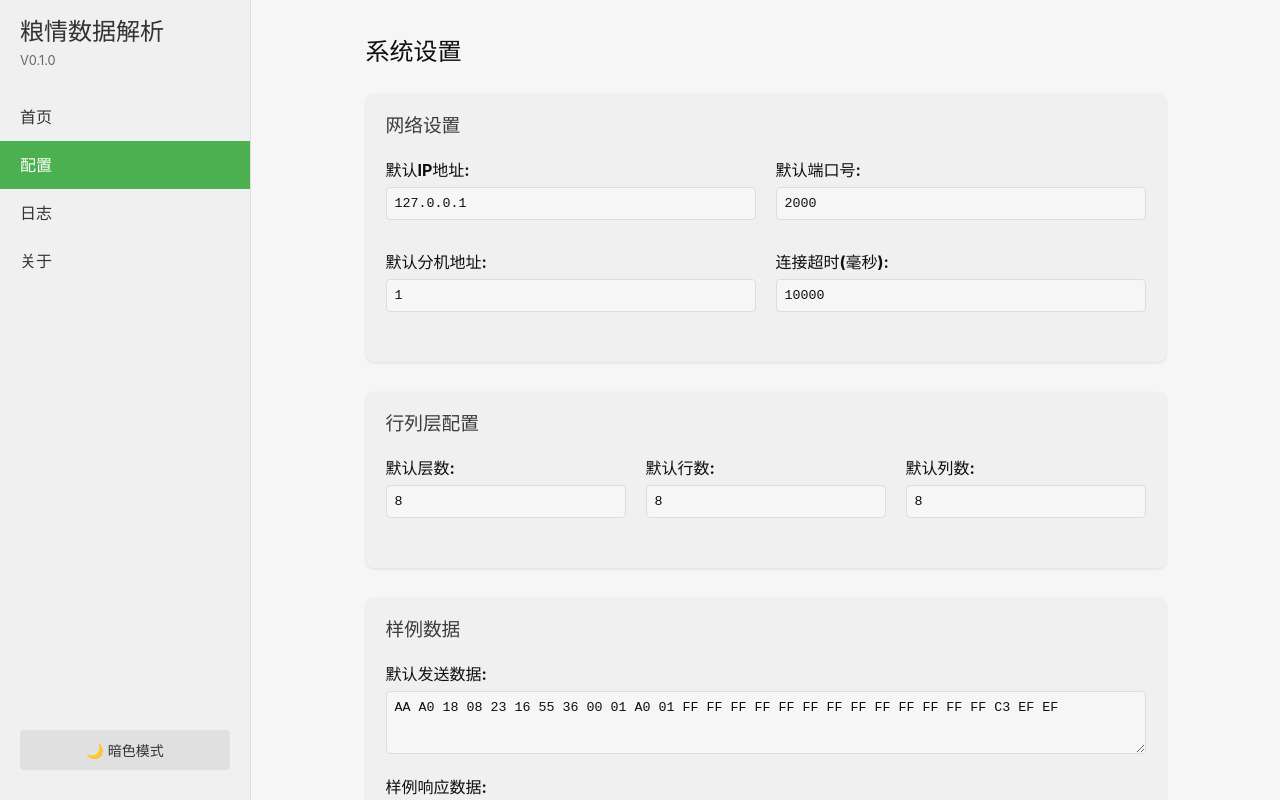
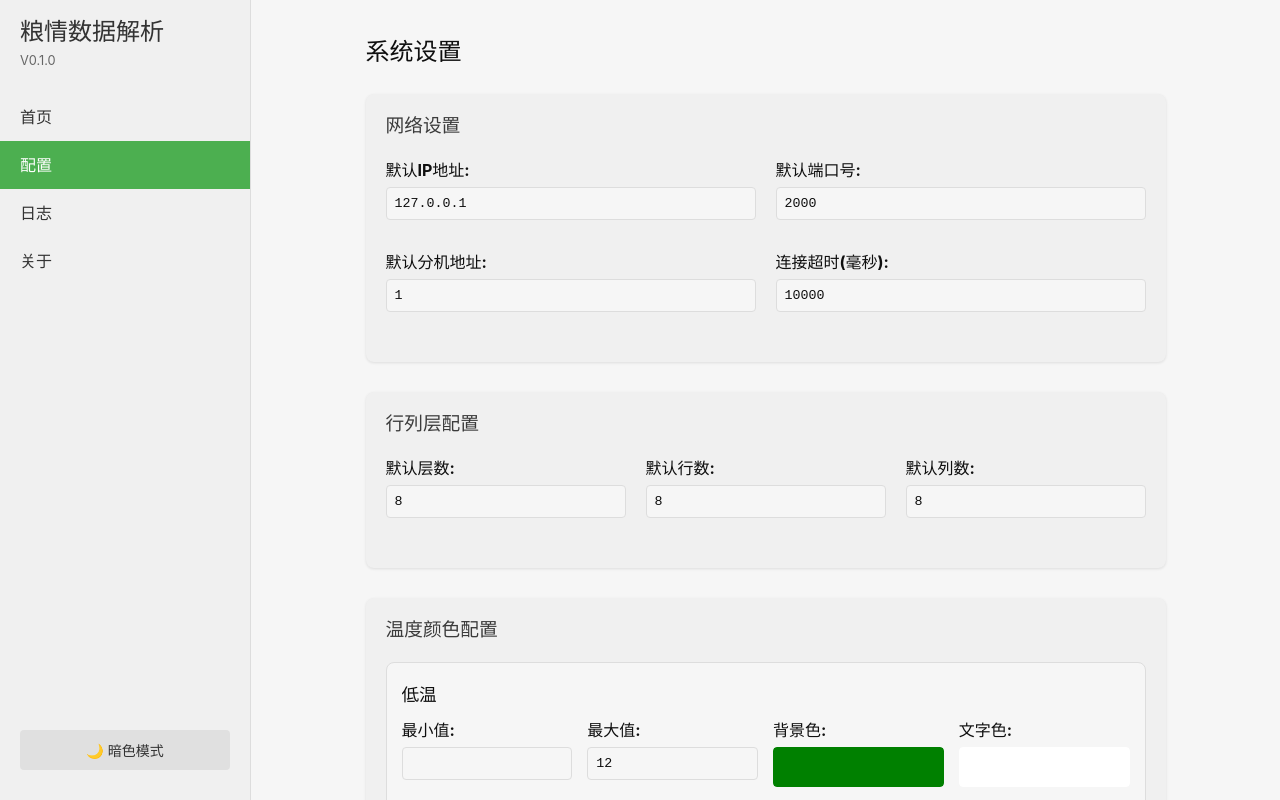
Before and after one commit to sangskf/grain_reslove, a Vue app: page / in a window 1280 px wide. Both pictures are taken after a click on the element "配置". Built offline with nearby package versions, Linux system fonts and the light colour scheme.

Commit message:
修改温度颜色配置

```diff
--- a/package.json
+++ b/package.json
@@ -20,6 +20,7 @@
     "@tauri-apps/plugin-process": "^2.2.1",
     "@tauri-apps/plugin-updater": "^2.7.1",
     "@tauri-apps/plugin-websocket": "^2.3.0",
+    "pinia": "^3.0.2",
     "vue": "^3.5.13"
   },
   "devDependencies": {
--- a/src/components/EnvironmentData.vue
+++ b/src/components/EnvironmentData.vue
@@ -7,7 +7,7 @@
         <div class="env-values">
           <div class="temp-value" v-if="envData.indoorTemp !== null">
             <span class="label">温度:</span>
-            <span class="value" :class="getTemperatureClass(envData.indoorTemp)">
+            <span class="value" :style="getTemperatureStyle(envData.indoorTemp)">
               {{ envData.indoorTemp }}℃
             </span>
           </div>
@@ -24,7 +24,7 @@
         <div class="env-values">
           <div class="temp-value" v-if="envData.outdoorTemp !== null">
             <span class="label">温度:</span>
-            <span class="value" :class="getTemperatureClass(envData.outdoorTemp)">
+            <span class="value" :style="getTemperatureStyle(envData.outdoorTemp)">
               {{ envData.outdoorTemp }}℃
             </span>
           </div>
@@ -40,8 +40,15 @@
 </template>
 
 <script>
+import { DEFAULT_CONFIG } from '../utils/dataSample';
+import { useConfigStore } from '../stores/config';
+
 export default {
   name: 'EnvironmentData',
+  setup() {
+    const configStore = useConfigStore();
+    return { configStore };
+  },
   props: {
     envData: {
       type: Object,
@@ -52,6 +59,10 @@ export default {
         outdoorTemp: null,
         outdoorHumidity: null
       })
+    },
+    config: {
+      type: Object,
+      default: () => DEFAULT_CONFIG
     }
   },
   computed: {
@@ -66,12 +77,28 @@ export default {
     }
   },
   methods: {
-    getTemperatureClass(temp) {
-      if (temp > 35) return 'temp-very-high';
-      if (temp > 25) return 'temp-high';
-      if (temp < 0) return 'temp-very-low';
-      if (temp < 10) return 'temp-low';
-      return 'temp-normal';
+    getTemperatureStyle(temp) {
+      if (temp === null || temp === undefined || temp === -100) {
+        const invalid = this.config.temperatureConfig.invalid;
+        return {
+          backgroundColor: invalid.color,
+          color: invalid.textColor
+        };
+      }
+
+      for (const range of this.config.temperatureConfig.ranges) {
+        if (temp >= range.min && temp < range.max) {
+          return {
+            backgroundColor: range.color,
+            color: range.textColor
+          };
+        }
+      }
+
+      return {
+        backgroundColor: this.config.temperatureConfig.invalid.color,
+        color: this.config.temperatureConfig.invalid.textColor
+      };
     }
   }
 };
@@ -143,29 +170,11 @@ h3 {
   border-radius: 3px;
 }
 
-.temp-very-high {
-  background-color: var(--temp-very-high-bg, #ffcccc);
-  color: var(--temp-very-high-text, #cc0000);
-}
-
-.temp-high {
-  background-color: var(--temp-high-bg, #fff0cc);
-  color: var(--temp-high-text, #cc6600);
-}
-
-.temp-normal {
-  background-color: var(--temp-normal-bg, #e8f5e9);
-  color: var(--temp-normal-text, #2e7d32);
-}
-
-.temp-low {
-  background-color: var(--temp-low-bg, #e3f2fd);
-  color: var(--temp-low-text, #0d47a1);
-}
-
-.temp-very-low {
-  background-color: var(--temp-very-low-bg, #e0f7fa);
-  color: var(--temp-very-low-text, #006064);
+.value {
+  font-weight: bold;
+  padding: 3px 8px;
+  border-radius: 3px;
+  transition: all 0.3s ease;
 }
 
 .no-data {
--- a/src/components/Temperature3DView.vue
+++ b/src/components/Temperature3DView.vue
@@ -107,6 +107,11 @@
 
 <script setup>
 import { ref, watch, onMounted } from 'vue'
+import { DEFAULT_CONFIG } from '../utils/dataSample';
+import { useConfigStore } from '../stores/config';
+
+// 获取配置store
+const configStore = useConfigStore();
 
 // define props
 const props = defineProps({
@@ -114,24 +119,11 @@ const props = defineProps({
   layers: { type: Number, required: false, default: 8 },
   rows: { type: Number, required: false, default: 8 },
   columns: { type: Number, required: false, default: 8 },
-  darkMode: { type: Boolean, required: false, default: false }
+  darkMode: { type: Boolean, required: false, default: false },
+  config: { type: Object, default: () => DEFAULT_CONFIG }
 })
 
 // reactive state
-const colors = [
-  'rgba(0, 150, 0, 1)',    // 绿色 - 12以下
-  'rgba(255, 215, 0, 1)',  // 黄色 - 12-16
-  'rgba(165, 42, 42, 1)',  // 棕色 - 16-30
-  'rgba(255, 0, 0, 1)',    // 红色 - 30以上
-  'rgba(207, 207, 207, 1)' // 默认/故障
-]
-const darkModeColors = [
-  'rgba(0, 150, 0, 1)',    // 绿色 - 12以下
-  'rgba(255, 215, 0, 1)',  // 黄色 - 12-16
-  'rgba(165, 42, 42, 1)',  // 棕色 - 16-30
-  'rgba(255, 0, 0, 1)',    // 红色 - 30以上
-  'rgba(150, 150, 150, 1)' // 默认/故障
-]
 const countInfo = ref({})
 const layerDatas = ref([])
 const storeyInfos = ref([])
@@ -144,33 +136,32 @@ const rowVisibility = ref([])
 
 // utility functions
 function getColor(temp) {
-  // 温度颜色对应:
-  // 12以下: 绿色
-  // 12-16: 黄色
-  // 16-30: 棕色
-  // 30以上: 红色
-  if (temp >= 30) {
-    return "#ff0000"; // 红色 - 30以上
-  } else if (temp >= 16) {
-    return "#8B4513"; // 棕色 - 16-30
-  } else if (temp >= 12) {
-    return "#FFD700"; // 黄色 - 12-16
-  } else {
-    return "#008000"; // 绿色 - 12以下
+  if (temp === null || temp === undefined || temp === -100) {
+    return props.config.temperatureConfig.invalid.color;
   }
+
+  for (const range of props.config.temperatureConfig.ranges) {
+    if (temp >= range.min && temp < range.max) {
+      return range.color;
+    }
+  }
+
+  return props.config.temperatureConfig.invalid.color;
 }
 
 // Function to get text color for temperatures in the table
 function getTextColorForTemp(temp) {
-  if (temp >= 30) {
-    return "#ff0000"; // 红色 - 30以上
-  } else if (temp >= 16) {
-    return "#8B4513"; // 棕色 - 16-30
-  } else if (temp >= 12) {
-    return "#FFD700"; // 黄色 - 12-16
-  } else {
-    return "#008000"; // 绿色 - 12以下
+  if (temp === null || temp === undefined || temp === -100) {
+    return props.config.temperatureConfig.invalid.textColor;
   }
+
+  for (const range of props.config.temperatureConfig.ranges) {
+    if (temp >= range.min && temp < range.max) {
+      return range.color;
+    }
+  }
+
+  return props.config.temperatureConfig.invalid.textColor;
 }
 
 // keep one decimal place when formatting numbers
@@ -263,7 +254,7 @@ function processTemperatures() {
 
 // Watch for temperature data changes from parent
 watch(
-  () => [props.temperatures, props.layers, props.rows, props.columns, props.darkMode],
+  () => [props.temperatures, props.layers, props.rows, props.columns, props.darkMode, configStore.config],
   () => {
     processTemperatures();
   },
--- a/src/components/TemperatureTable.vue
+++ b/src/components/TemperatureTable.vue
@@ -5,7 +5,7 @@
     <div class="temperature-grid">
       <div v-for="(item, index) in temperatures" :key="index" class="grid-cell">
         <div class="sensor-id">传感器 #{{ item.sensorId }}</div>
-        <div class="temperature-value" :class="getTemperatureClass(item.temperature)">
+        <div class="temperature-value" :style="getTemperatureStyle(item.temperature)">
           {{ item.temperature.toFixed(1) }} ℃
         </div>
       </div>
@@ -22,12 +22,23 @@
 </template>
 
 <script>
+import { DEFAULT_CONFIG } from '../utils/dataSample';
+import { useConfigStore } from '../stores/config';
+
 export default {
   name: 'TemperatureTable',
+  setup() {
+    const configStore = useConfigStore();
+    return { configStore };
+  },
   props: {
     temperatures: {
       type: Array,
       required: true
+    },
+    config: {
+      type: Object,
+      default: () => DEFAULT_CONFIG
     }
   },
   computed: {
@@ -51,17 +62,29 @@ export default {
     }
   },
   methods: {
-    // 根据温度值获取样式类
-    getTemperatureClass(temp) {
-      if (temp >= 30) {
-        return 'very-high-temp';
-      } else if (temp >= 16) {
-        return 'high-temp';
-      } else if (temp >= 12) {
-        return 'medium-temp';
-      } else {
-        return 'low-temp';
+    // 根据温度值获取样式
+    getTemperatureStyle(temp) {
+      if (temp === null || temp === undefined || temp === -100) {
+        const invalid = this.config.temperatureConfig.invalid;
+        return {
+          backgroundColor: invalid.color,
+          color: invalid.textColor
+        };
       }
+
+      for (const range of this.config.temperatureConfig.ranges) {
+        if (temp >= range.min && temp < range.max) {
+          return {
+            backgroundColor: range.color,
+            color: range.textColor
+          };
+        }
+      }
+
+      return {
+        backgroundColor: this.config.temperatureConfig.invalid.color,
+        color: this.config.temperatureConfig.invalid.textColor
+      };
     }
   }
 };
@@ -116,24 +139,10 @@ h3 {
 }
 
 /* 温度级别颜色 */
-.temperature-grid .very-high-temp {
-  background-color: #ff0000;
-  color: white;
-}
-
-.temperature-grid .high-temp {
-  background-color: #8B4513;
-  color: white;
-}
-
-.temperature-grid .medium-temp {
-  background-color: #FFD700;
-  color: black;
-}
-
-.temperature-grid .low-temp {
-  background-color: #008000;
-  color: white;
+.temperature-value {
+  padding: 8px;
+  border-radius: 4px;
+  transition: all 0.3s ease;
 }
 
 .temperature-stats {
--- /dev/null
+++ b/src/stores/config.js
@@ -0,0 +1,41 @@
+import { defineStore } from 'pinia'
+import { DEFAULT_CONFIG } from '../utils/dataSample'
+
+export const useConfigStore = defineStore('config', {
+  state: () => ({
+    config: { ...DEFAULT_CONFIG }
+  }),
+
+  actions: {
+    updateConfig(newConfig) {
+      this.config = { ...newConfig }
+    },
+
+    loadConfig() {
+      try {
+        const savedConfig = localStorage.getItem('appConfig')
+        if (savedConfig) {
+          const parsedConfig = JSON.parse(savedConfig)
+          if (typeof parsedConfig === 'object' && parsedConfig !== null) {
+            this.config = {
+              ...DEFAULT_CONFIG,
+              ...parsedConfig
+            }
+          }
+        }
+      } catch (e) {
+        console.error('加载配置失败:', e)
+        this.config = { ...DEFAULT_CONFIG }
+      }
+    },
+
+    saveConfig(configToSave) {
+      try {
+        localStorage.setItem('appConfig', JSON.stringify(configToSave))
+        this.config = { ...configToSave }
+      } catch (e) {
+        console.error('保存配置失败:', e)
+      }
+    }
+  }
+})
--- a/src/utils/dataSample.js
+++ b/src/utils/dataSample.js
@@ -17,6 +17,19 @@ export const SAMPLE_SEND_DATA = 'AA A0 18 08 23 16 55 36 00 01 A0 01 FF FF FF FF
  * @property {string} defaultSendData - 默认的发送数据。
  * @property {string} sampleResponseData - 示例响应数据。
  */
+// 温度颜色配置
+export const DEFAULT_TEMPERATURE_CONFIG = {
+    // 温度区间和对应的颜色配置
+    ranges: [
+        { min: -Infinity, max: 12, color: '#008000', textColor: '#FFFFFF', name: '低温' },
+        { min: 12, max: 16, color: '#FFD700', textColor: '#000000', name: '正常' },
+        { min: 16, max: 30, color: '#8B4513', textColor: '#FFFFFF', name: '偏高' },
+        { min: 30, max: Infinity, color: '#FF0000', textColor: '#FFFFFF', name: '高温' }
+    ],
+    // 故障或无效数据的颜色
+    invalid: { color: '#CFCFCF', textColor: '#000000', name: '故障' }
+};
+
 export const DEFAULT_CONFIG = {
     defaultIp: '127.0.0.1',
     defaultPort: 2000,
@@ -26,5 +39,7 @@ export const DEFAULT_CONFIG = {
     defaultRows: 8,
     defaultColumns: 8,
     defaultSendData: SAMPLE_SEND_DATA,
-    sampleResponseData: SAMPLE_RESPONSE_DATA
+    sampleResponseData: SAMPLE_RESPONSE_DATA,
+    // 添加温度颜色配置
+    temperatureConfig: DEFAULT_TEMPERATURE_CONFIG
 }
--- a/src/views/Settings.vue
+++ b/src/views/Settings.vue
@@ -96,6 +96,82 @@
     </div>
 
     <div class="settings-section">
+      <h3>温度颜色配置</h3>
+      <div class="temperature-settings">
+        <div v-for="(range, index) in config.temperatureConfig.ranges" :key="index" class="temperature-range">
+          <div class="range-header">
+            <input
+              v-model="range.name"
+              type="text"
+              class="range-name"
+              @change="saveConfig"
+            />
+          </div>
+          <div class="range-inputs">
+            <div class="form-group">
+              <label>最小值:</label>
+              <input
+                v-model.number="range.min"
+                type="number"
+                :disabled="index === 0"
+                @change="saveConfig"
+              />
+            </div>
+            <div class="form-group">
+              <label>最大值:</label>
+              <input
+                v-model.number="range.max"
+                type="number"
+                :disabled="index === config.temperatureConfig.ranges.length - 1"
+                @change="saveConfig"
+              />
+            </div>
+            <div class="form-group">
+              <label>背景色:</label>
+              <input
+                v-model="range.color"
+                type="color"
+                @change="saveConfig"
+              />
+            </div>
+            <div class="form-group">
+              <label>文字色:</label>
+              <input
+                v-model="range.textColor"
+                type="color"
+                @change="saveConfig"
+              />
+            </div>
+          </div>
+        </div>
+
+        <div class="temperature-range invalid-range">
+          <div class="range-header">
+            <span class="range-name">{{ config.temperatureConfig.invalid.name }}</span>
+          </div>
+          <div class="range-inputs">
+            <div class="form-group">
+              <label>背景色:</label>
+              <input
+                v-model="config.temperatureConfig.invalid.color"
+                type="color"
+                @change="saveConfig"
+              />
+            </div>
+            <div class="form-group">
+              <label>文字色:</label>
+              <input
+                v-model="config.temperatureConfig.invalid.textColor"
+                type="color"
+                @change="saveConfig"
+              />
+            </div>
+          </div>
+        </div>
+      </div>
+    </div>
+
+    <div class="settings-section">
       <h3>样例数据</h3>
       <div class="form-group">
         <label for="defaultSendData">默认发送数据:</label>
@@ -133,6 +209,7 @@ import { ref, onMounted } from 'vue';
 import { createLogger } from '../utils/logger';
 import { confirm, message } from '@tauri-apps/plugin-dialog';
 import { DEFAULT_CONFIG } from '../utils/dataSample';
+import { useConfigStore } from '../stores/config';
 
 // 日志记录器
 const logger = createLogger('系统设置');
@@ -141,47 +218,19 @@ export default {
   name: 'Settings',
 
   setup() {
-    const config = ref({ ...DEFAULT_CONFIG });
+    const configStore = useConfigStore();
+    const config = ref({ ...configStore.config });
 
     // 从localStorage加载配置
     const loadConfig = () => {
-      let savedConfig = null;
       try {
-        savedConfig = localStorage.getItem('appConfig');
-        if (savedConfig) {
-          const parsedConfig = JSON.parse(savedConfig);
-          // 验证解析后的配置
-          if (typeof parsedConfig === 'object' && parsedConfig !== null) {
-            // 确保所有必需的字段都存在，使用默认值填充缺失字段
-            config.value = {
-              ...DEFAULT_CONFIG,
-              ...parsedConfig,
-              // 确保数值类型字段为数字
-              defaultPort: Number(parsedConfig.defaultPort) || DEFAULT_CONFIG.defaultPort,
-              defaultSubDeviceAddr: Number(parsedConfig.defaultSubDeviceAddr) || DEFAULT_CONFIG.defaultSubDeviceAddr,
-              timeout: Number(parsedConfig.timeout) || DEFAULT_CONFIG.timeout,
-              defaultLayers: Number(parsedConfig.defaultLayers) || DEFAULT_CONFIG.defaultLayers,
-              defaultRows: Number(parsedConfig.defaultRows) || DEFAULT_CONFIG.defaultRows,
-              defaultColumns: Number(parsedConfig.defaultColumns) || DEFAULT_CONFIG.defaultColumns,
-            };
-          } else {
-            throw new Error('Invalid config format');
-          }
-          logger.info('成功加载配置');
-        } else {
-          config.value = { ...DEFAULT_CONFIG };
-          logger.info('未找到保存的配置，使用默认配置');
-        }
+        configStore.loadConfig();
+        config.value = { ...configStore.config };
+        logger.info('成功加载配置');
       } catch (e) {
         console.error('加载配置失败:', e);
         logger.error(`加载配置失败: ${e.message}`);
         config.value = { ...DEFAULT_CONFIG };
-        // 清除可能损坏的配置
-        try {
-          localStorage.removeItem('appConfig');
-        } catch (clearError) {
-          console.error('清除损坏的配置失败:', clearError);
-        }
       }
     };
 
@@ -204,7 +253,8 @@ export default {
           configToSave.defaultIp = DEFAULT_CONFIG.defaultIp;
         }
 
-        localStorage.setItem('appConfig', JSON.stringify(configToSave));
+        // 使用configStore保存配置
+        configStore.saveConfig(configToSave);
         logger.info('配置已保存');
       } catch (e) {
         console.error('保存配置失败:', e);
@@ -401,4 +451,65 @@ button.reset-btn i {
 .help-links a:hover {
   text-decoration: underline;
 }
+
+/* 温度颜色配置样式 */
+.temperature-settings {
+  display: flex;
+  flex-direction: column;
+  gap: 15px;
+}
+
+.temperature-range {
+  background-color: var(--bg-color, white);
+  border: 1px solid var(--sidebar-border, #ddd);
+  border-radius: 8px;
+  padding: 15px;
+}
+
+.range-header {
+  margin-bottom: 10px;
+}
+
+.range-name {
+  font-weight: bold;
+  font-size: 1.1em;
+  color: var(--text-color, inherit);
+  border: none;
+  background: transparent;
+  width: 100%;
+  padding: 5px 0;
+}
+
+.range-inputs {
+  display: grid;
+  grid-template-columns: repeat(auto-fit, minmax(120px, 1fr));
+  gap: 15px;
+}
+
+.invalid-range {
+  background-color: var(--sidebar-bg, #f8f8f8);
+}
+
+.invalid-range .range-name {
+  font-style: italic;
+}
+
+input[type="color"] {
+  -webkit-appearance: none;
+  width: 100%;
+  height: 40px;
+  border: none;
+  border-radius: 4px;
+  padding: 0;
+  cursor: pointer;
+}
+
+input[type="color"]::-webkit-color-swatch-wrapper {
+  padding: 0;
+}
+
+input[type="color"]::-webkit-color-swatch {
+  border: none;
+  border-radius: 4px;
+}
 </style>
```
Also changed, not shown: src/main.js (+6 -1 lines), 1 other file (tests, documents, lock files or other folders).
